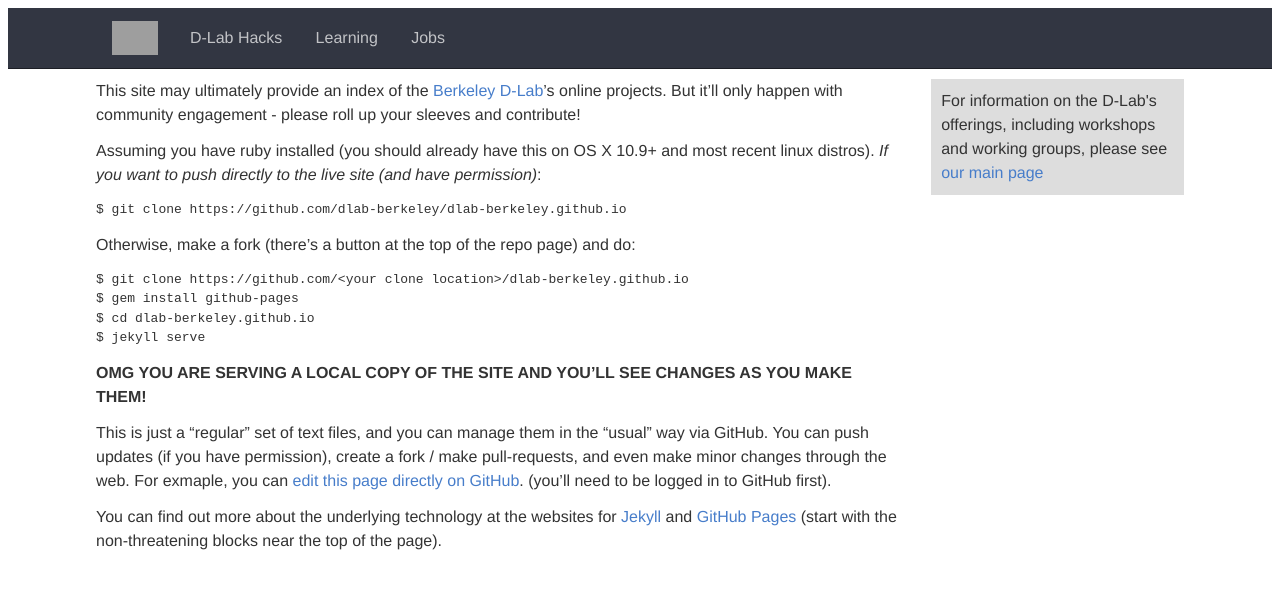
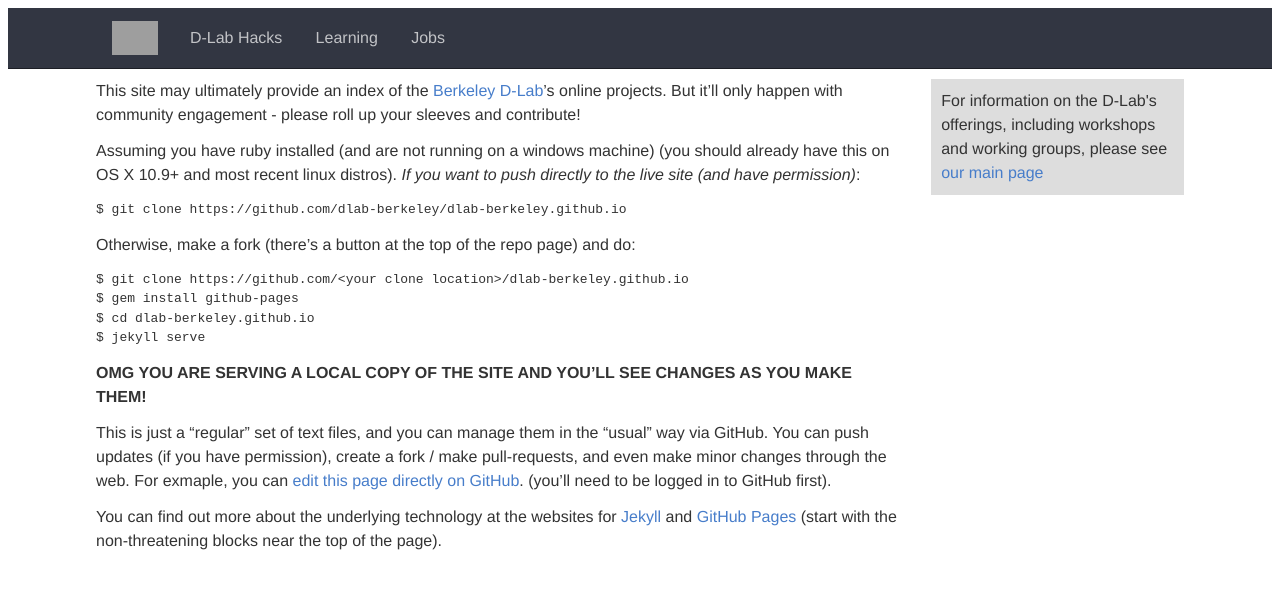
Before and after one commit to dlab-berkeley/dlab-berkeley.github.io, a Jekyll site: the page built from about.md, in a window 1280 px wide. Shown: the top 589 px of the page. Built offline with Jekyll 4.4.1, drawn with Linux system fonts in a browser that asks for light colours; grey boxes are pictures that could not be loaded.

Commit message:
Update about.md

```diff
--- a/about.md
+++ b/about.md
@@ -6,7 +6,7 @@ This site may ultimately provide an index of the [Berkeley
 D-Lab](http://dlab.berkeley.edu)'s online projects. But it'll only happen with
 community engagement - please roll up your sleeves and contribute!
 
-Assuming you have ruby installed (you should already have this on OS X 10.9+
+Assuming you have ruby installed (and are not running on a windows machine) (you should already have this on OS X 10.9+
 and most recent linux distros). *If you want to push directly to the live site
 (and have permission)*:
 
```
